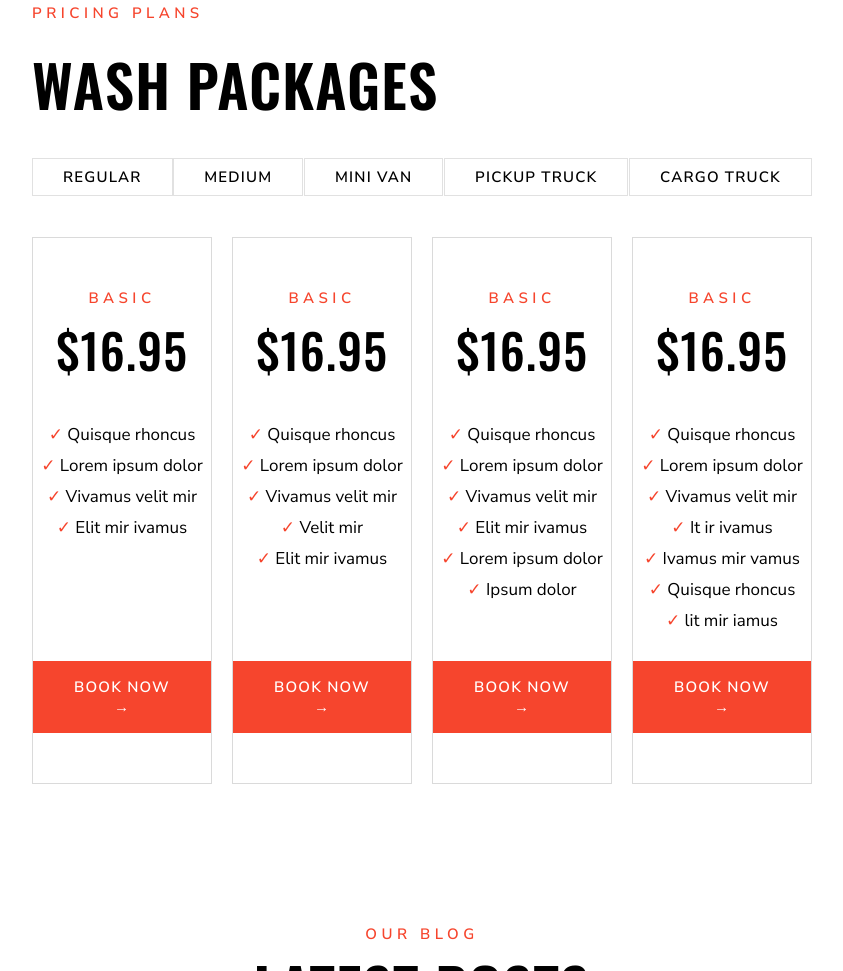
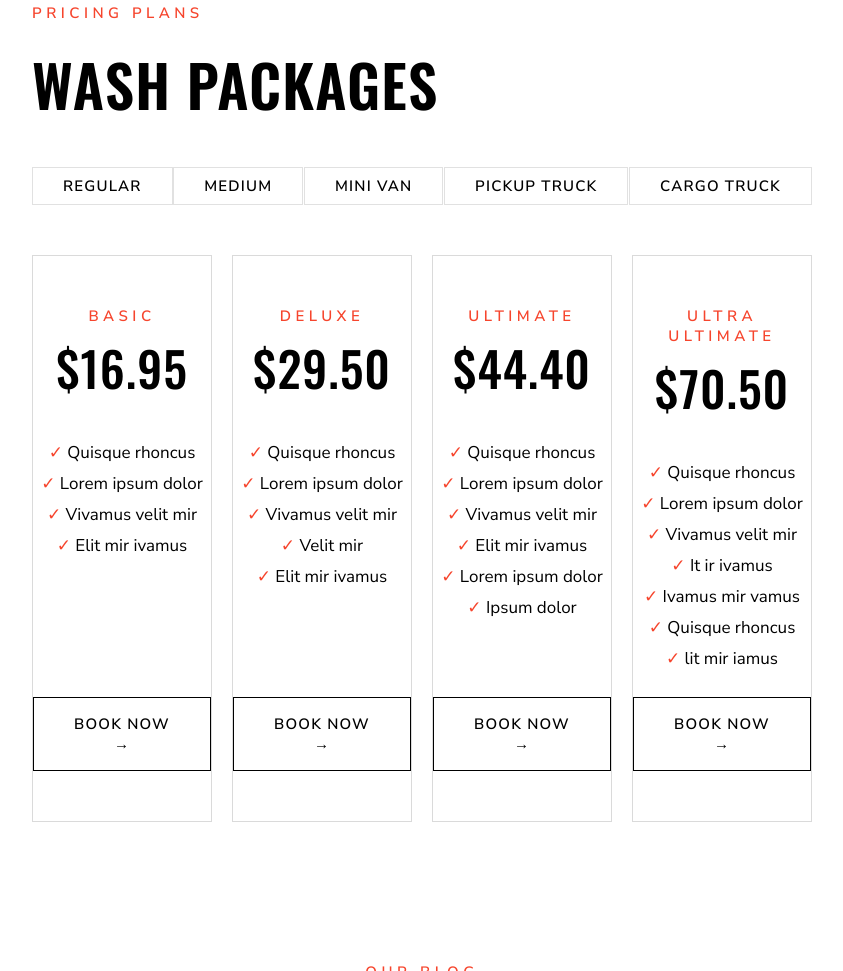
Before and after one commit to MustrRAM/project__turbo, a plain HTML site: page index.html in a window 1280 px wide. Shown: the part 3284-4255 px from the top of the page, without its empty margins (218-1061 px from the left). Drawn offline with nearby package versions, Linux system fonts and the light colour scheme.

Commit message:
second-commit

```diff
--- a/css/style.css
+++ b/css/style.css
@@ -9,6 +9,8 @@ body{
 .body__container{
     max-width: 1920px;
 }
+
+
 
 .container{
     margin: 0 250px;
@@ -466,10 +468,10 @@ margin:0 150px;
 
 .price__nav a{
     color: #000;
+    display: inline-block;
+
     padding: 8px 30px;
     border: 1px solid rgba(128, 128, 128, 0.238);
-
-    transition: background 0.3s ease, color 0.3s ease;
 
     font-family: 'Nunito Sans', sans-serif;
     font-weight: 600;
@@ -477,9 +479,16 @@ margin:0 150px;
     line-height: 20px;
     letter-spacing: 0.08em;
     text-transform: uppercase;
+
+
+
+    transition: background 0.3s ease,
+    color 0.3s ease, transform .3s ease;
 }
 
 .price__nav a:hover{
+    transform: scale(105%);
+
     color: #fff;
     background: rgba(246, 69, 45, 1);
 }
@@ -502,6 +511,14 @@ margin:0 150px;
 
     position: relative;
     padding-bottom: 100px;
+
+
+    transition: transform 0.3s ease, background .3s ease;
+}
+
+.card:hover{
+    transform: translate(-1%, -1%);
+    background: #7d7d7d14;
 }
 
 .mg-left{
@@ -563,7 +580,10 @@ margin:0 150px;
     bottom: 50px;
     left: 0px;
     right: 0px;
+
 }
+
+
 
 
 .card__button a{
@@ -571,7 +591,9 @@ margin:0 150px;
 
     display: inline-block;
 
-    background: rgba(246, 69, 45, 1);
+    color: #000;
+    background:linear-gradient(90deg, rgba(246, 69, 45, 1) 0, rgba(246, 69, 45, 1) 50%, rgb(255, 255, 255) 50%, rgb(255, 255, 255) 100%);
+    border: 1px solid black;
 
     font-family: 'Nunito Sans', sans-serif;
     font-weight: 600;
@@ -580,11 +602,17 @@ margin:0 150px;
     letter-spacing: 0.08em;
     text-transform: uppercase;
 
-    transition: background 0.3s ease;
+    background-size: 200%;
+    background-position-x: 100%;
+    background-repeat: no-repeat;
+
+    transition: background 0.3s ease, color 0.3s ease, transform 0.3s ease;
 }
 
 .card__button a:hover{
-    background: rgba(0, 0, 0, 0.771);
+    color: #fff;
+    background-position-x: 0;
+    transform: scale(105%);
 }
 
 
--- a/index.html
+++ b/index.html
@@ -300,10 +300,10 @@
                         <div class="card mg-left">
                             <div class="card__title">
                                 <div class="card__suptitle">
-                                    Basic
+                                    Deluxe
                                 </div>
                                 <div class="card__center">
-                                    $16.95
+                                    $29.50
                                 </div>
                                 <div class="card__subtitle">
                                     <div>
@@ -347,10 +347,10 @@
                         <div class="card mg-left">
                             <div class="card__title">
                                 <div class="card__suptitle">
-                                    Basic
+                                    Ultimate
                                 </div>
                                 <div class="card__center">
-                                    $16.95
+                                    $44.40
                                 </div>
                                 <div class="card__subtitle">
                                     <div>
@@ -400,10 +400,10 @@
                         <div class="card mg-left">
                             <div class="card__title">
                                 <div class="card__suptitle">
-                                    Basic
+                                    ultra ultimate
                                 </div>
                                 <div class="card__center">
-                                    $16.95
+                                    $70.50
                                 </div>
                                 <div class="card__subtitle">
                                     <div>
```
